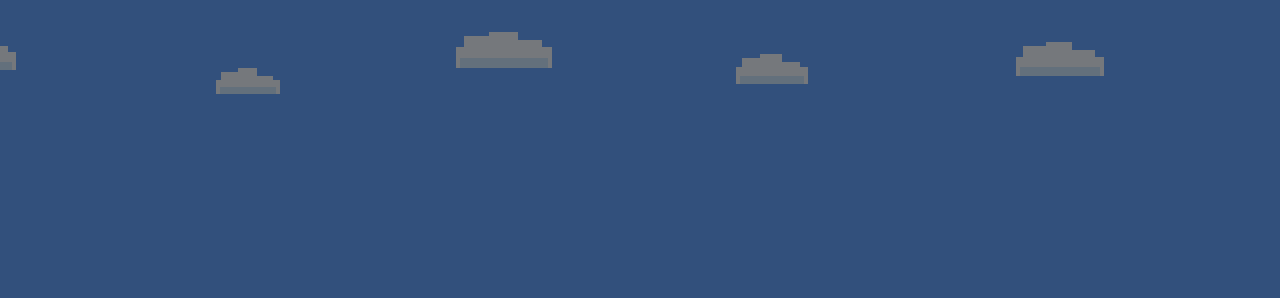
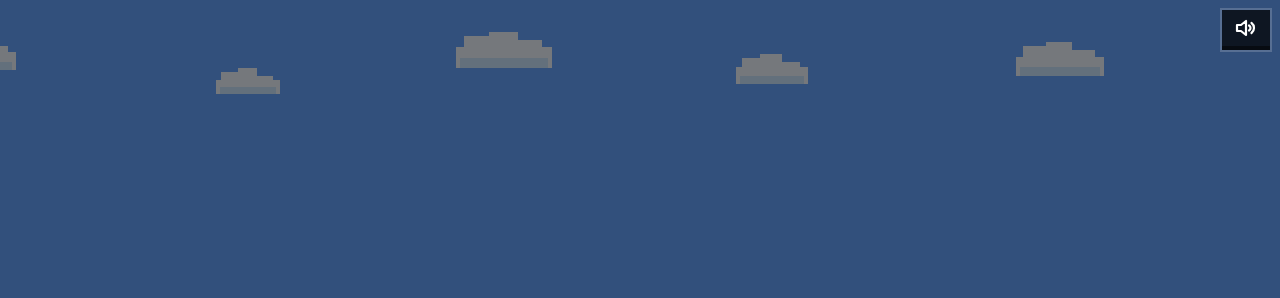
Before and after one commit to MatthewKim07/you-vs-you, a website built with Vite: page index.html in a window 1280 px wide. Shown: the top 298 px of the page. Built offline with nearby package versions, Linux system fonts and the light colour scheme.

Commit message:
Add corner audio mute toggle with icon-only states.
Introduce a top-right global sound toggle that is clickable on menu and gameplay overlays, and switch between distinct on/off speaker icons so players can instantly control all audio output.

```diff
--- a/src/game.ts
+++ b/src/game.ts
@@ -69,6 +69,7 @@ export class Game {
   private controlBar!: HTMLDivElement;
   private pauseButton!: HTMLButtonElement;
   private exitButton!: HTMLButtonElement;
+  private audioToggleButton!: HTMLButtonElement;
   private lastTrapMessageAt = Number.NEGATIVE_INFINITY;
   private audio = new GameAudio();
 
@@ -98,6 +99,7 @@ export class Game {
   private lastRouteEventX = Number.NEGATIVE_INFINITY;
   private audioArmed = false;
   private lastCountdownAnnounced: number | null = null;
+  private audioMuted = false;
 
   constructor(private canvas: HTMLCanvasElement) {
     this.renderer = new Renderer(canvas);
@@ -117,6 +119,7 @@ export class Game {
 
     const arm = () => {
       this.audio.unlock();
+      if (this.audioMuted) return;
       if (this.state === 'menu') this.audio.startMenuMusic();
       if (this.state === 'playing') this.audio.startGameplayMusic();
     };
@@ -290,6 +293,17 @@ export class Game {
     this.controlBar.appendChild(this.exitButton);
     document.body.appendChild(this.controlBar);
 
+    this.audioToggleButton = document.createElement('button');
+    this.audioToggleButton.id = 'audio-toggle-btn';
+    this.audioToggleButton.className = 'game-control-btn audio-toggle';
+    this.audioToggleButton.addEventListener('click', (e) => {
+      e.stopPropagation();
+      this.toggleAudioMute();
+    });
+    this.audioToggleButton.addEventListener('pointerdown', (e) => e.stopPropagation());
+    document.body.appendChild(this.audioToggleButton);
+    this.refreshAudioToggleUi();
+
     this.menuOverlay = document.createElement('div');
     this.menuOverlay.id = 'start-menu';
     this.menuOverlay.innerHTML = `
@@ -368,6 +382,41 @@ export class Game {
     this.menuOverlay.style.display = inMenu ? 'flex' : 'none';
     this.controlBar.style.display = inMenu ? 'none' : 'flex';
     this.pauseButton.textContent = this.state === 'paused' ? 'Resume' : 'II Pause';
+  }
+
+  private toggleAudioMute() {
+    this.audioMuted = !this.audioMuted;
+    this.audio.setEnabled(!this.audioMuted);
+    if (!this.audioMuted) {
+      this.audio.unlock();
+      this.audio.playUiClick();
+      if (this.state === 'menu') {
+        this.audio.startMenuMusic();
+      } else if (this.state === 'playing' || this.state === 'paused') {
+        this.audio.startGameplayMusic();
+        this.audio.setPaused(this.state === 'paused');
+      }
+    }
+    this.refreshAudioToggleUi();
+  }
+
+  private refreshAudioToggleUi() {
+    if (!this.audioToggleButton) return;
+    this.audioToggleButton.classList.toggle('muted', this.audioMuted);
+    this.audioToggleButton.innerHTML = this.audioMuted
+      ? `<svg class="audio-svg" viewBox="0 0 24 24" aria-hidden="true">
+          <path d="M3 9h4l5-4v14l-5-4H3z"></path>
+          <path d="M15 9.5c.9.6 1.5 1.5 1.5 2.5s-.6 1.9-1.5 2.5"></path>
+          <path d="M17.5 7c1.5 1.1 2.5 2.9 2.5 5s-1 3.9-2.5 5"></path>
+          <path d="M4 20L20 4"></path>
+        </svg>`
+      : `<svg class="audio-svg" viewBox="0 0 24 24" aria-hidden="true">
+          <path d="M3 9h4l5-4v14l-5-4H3z"></path>
+          <path d="M15 9.5c.9.6 1.5 1.5 1.5 2.5s-.6 1.9-1.5 2.5"></path>
+          <path d="M17.5 7c1.5 1.1 2.5 2.9 2.5 5s-1 3.9-2.5 5"></path>
+        </svg>`;
+    this.audioToggleButton.setAttribute('aria-label', this.audioMuted ? 'Unmute audio' : 'Mute audio');
+    this.audioToggleButton.setAttribute('title', this.audioMuted ? 'Audio muted' : 'Audio on');
   }
 
   private buildMenuPreviewLevel(): LevelData {
--- a/src/style.css
+++ b/src/style.css
@@ -130,6 +130,40 @@ html, body {
   transform: translateY(3px);
 }
 
+#audio-toggle-btn {
+  position: fixed;
+  top: 10px;
+  right: 10px;
+  z-index: 180;
+  width: 48px;
+  min-width: 48px;
+  height: 40px;
+  min-height: 40px;
+  padding: 0;
+  display: inline-flex;
+  align-items: center;
+  justify-content: center;
+}
+
+#audio-toggle-btn.muted {
+  background: rgba(45, 20, 20, 0.86);
+  outline-color: rgba(255, 120, 120, 0.42);
+}
+
+.audio-svg {
+  width: 24px;
+  height: 24px;
+  fill: none;
+  stroke: #ffffff;
+  stroke-width: 2.2;
+  stroke-linecap: round;
+  stroke-linejoin: round;
+}
+
+#audio-toggle-btn.muted .audio-svg {
+  stroke: #ffb3b3;
+}
+
 /* ── Debug Panel ───────────────────────────────────────── */
 
 #debug-toggle {
```
